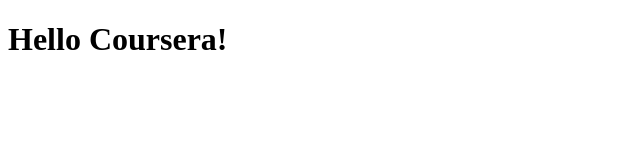
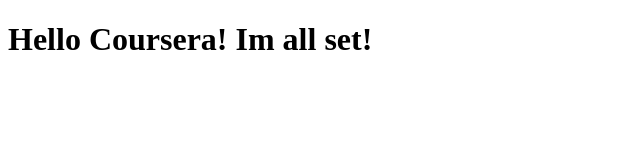
Before and after one commit to Macmaci25/coursera-test, a plain HTML site: page site/index.html in a window 1280 px wide. Shown: the whole page, without its empty margins (0-640 px from the left). Drawn offline with Linux system fonts and the light colour scheme.

Commit message:
Small changes

```diff
--- a/site/index.html
+++ b/site/index.html
@@ -6,6 +6,6 @@
 	<title>Hello Coursera!</title>
 </head>
 <body>
-<h1>Hello Coursera!</h1>
+<h1>Hello Coursera! Im all set!</h1>
 </body>
 </html>
```
